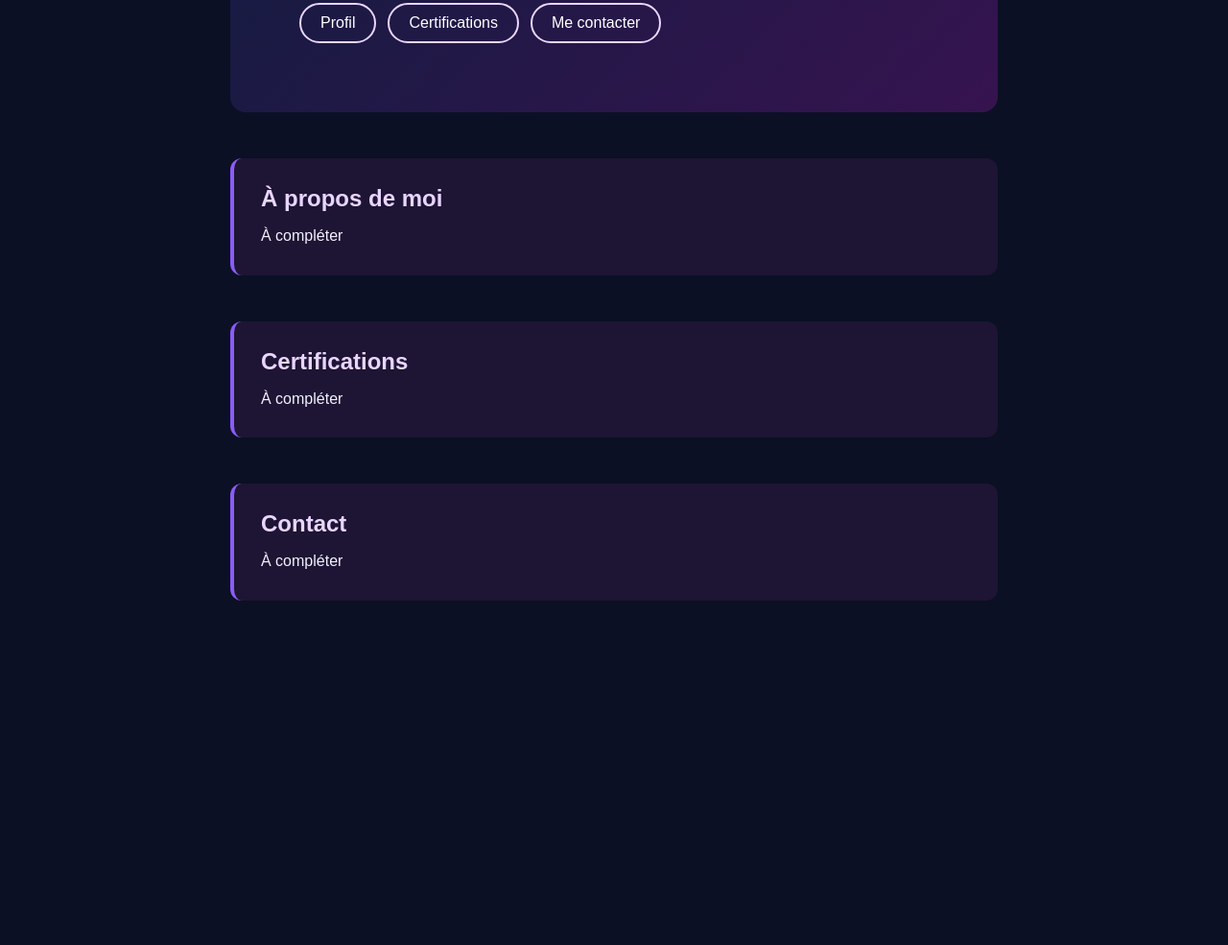
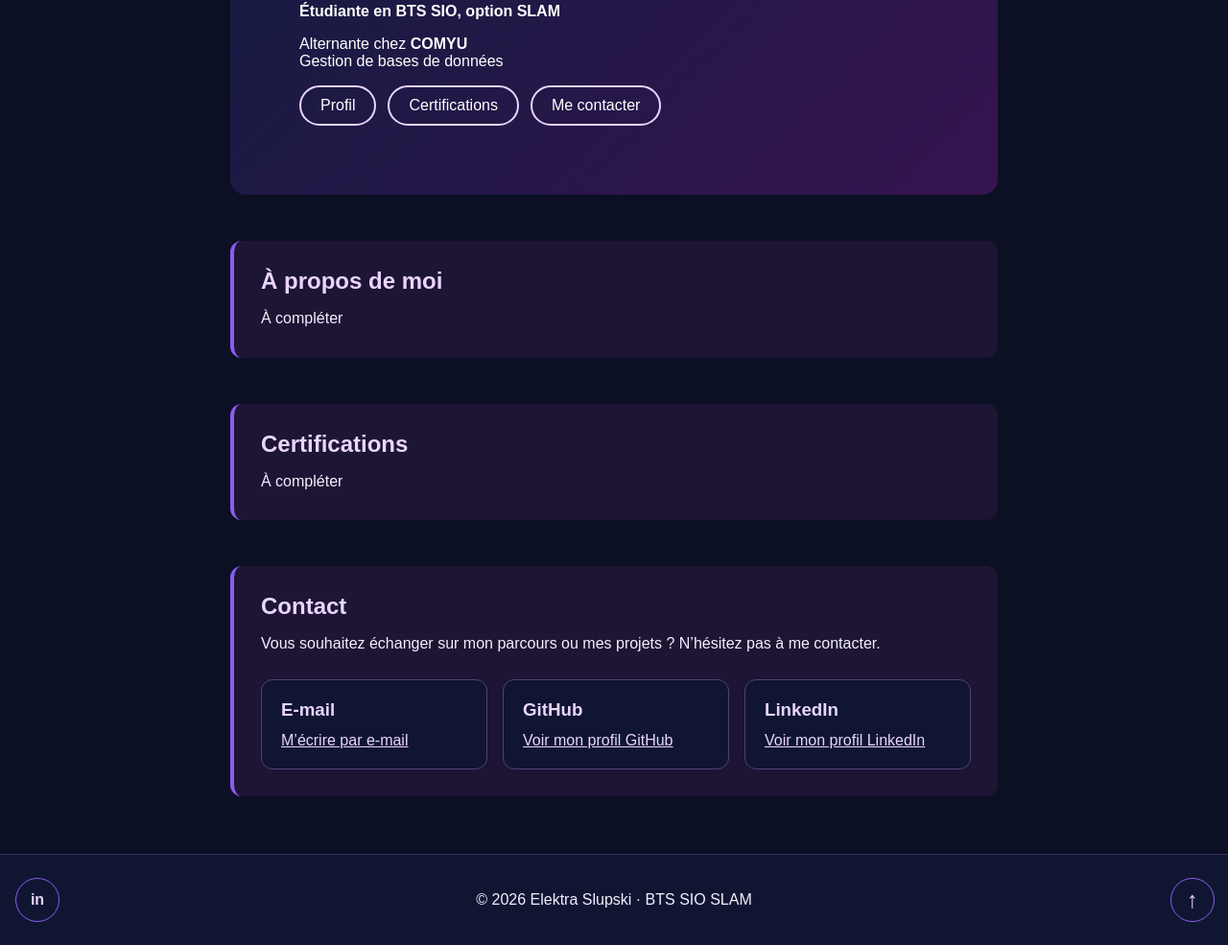
Before and after one commit to Elektra92700/portfolio, a plain HTML site: page index.html in a window 1280 px wide. Shown: the part 285-1270 px from the top of the page at 96% size. Before the commit the page ends 971 px from the top, so only its background shows below. Drawn offline with Linux system fonts and the light colour scheme.

Commit message:
Mise à jour de la page d’accueil

```diff
--- a/index.html
+++ b/index.html
@@ -8,7 +8,7 @@
   <link rel="icon" type="image/png" href="favicon.png">
 </head>
 <body>
-<header class="entete">
+<header class="entete" id="haut">
   <a class="nom-site" href="#accueil">Elektra SLUPSKI <span>BTS SIO SLAM</span></a>
 
  <nav aria-label="Navigation principale">
@@ -23,6 +23,10 @@
 <main>
   <section id="accueil" class="accueil">
     <h1>Elektra SLUPSKI</h1>
+   <p><strong>Étudiante en BTS SIO, option SLAM</strong></p>
+<p>Alternante chez <strong>COMYU</strong><br>
+  Gestion de bases de données
+</p>
     <div class="boutons-accueil">
   <a href="#a-propos">Profil</a>
   <a href="#certifications">Certifications</a>
@@ -40,8 +44,41 @@
 </section>
 <section id="contact">
   <h2>Contact</h2>
-  <p>À compléter</p>
+<p>Vous souhaitez échanger sur mon parcours ou mes projets ? N’hésitez pas à me contacter.</p>
+  <div class="contact-cartes">
+    <div class="contact-carte">
+      <h3>E-mail</h3>
+      <a href="mailto:slupski.elektra@gmail.com">
+        M’écrire par e-mail
+      </a>
+    </div>
+
+<div class="contact-carte">
+  <h3>GitHub</h3>
+  <a href="https://github.com/Elektra92700" target="_blank" rel="noopener">
+    Voir mon profil GitHub
+  </a>
+</div>
+
+<div class="contact-carte">
+  <h3>LinkedIn</h3>
+  <a href="https://www.linkedin.com/in/75-elektra-slupski/" target="_blank" rel="noopener">
+    Voir mon profil LinkedIn
+  </a>
+</div>
+  </div>
 </section>
 </main>
+<footer class="pied-page">
+  <a class="lien-linkedin"
+     href="https://www.linkedin.com/in/75-elektra-slupski/"
+     target="_blank"
+     rel="noopener"
+     aria-label="Mon profil LinkedIn (nouvel onglet)">in</a>
+
+  <p>© 2026 Elektra Slupski · BTS SIO SLAM</p>
+
+  <a class="retour-haut" href="#" aria-label="Retour en haut de la page">↑</a>
+</footer>
 </body>
 </html>
--- a/style.css
+++ b/style.css
@@ -188,3 +188,81 @@ main section[id] {
     scroll-margin-top: 9rem;
   }
 }
+.contact-cartes {
+  display: grid;
+  grid-template-columns: repeat(auto-fit, minmax(min(100%, 230px), 1fr));
+  gap: 16px;
+  margin-top: 24px;
+}
+
+.contact-carte {
+  padding: 20px;
+  background-color: #101632;
+  border: 1px solid #514174;
+  border-radius: 12px;
+}
+
+.contact-carte h3 {
+  margin: 0 0 12px;
+  color: #e9d5ff;
+}
+
+.contact-carte a {
+  display: inline-block;
+  color: #e9d5ff;
+}
+
+.contact-carte .contact-email {
+  padding: 10px 14px;
+  border-radius: 8px;
+  background-color: #e9d5ff;
+  color: #251138;
+  font-weight: bold;
+}
+
+.pied-page {
+  display: grid;
+  grid-template-columns: 44px minmax(0, 1fr) 44px;
+  align-items: center;
+  gap: 12px;
+  padding: 24px 16px;
+  background-color: #101632;
+  border-top: 1px solid #3b2b61;
+}
+
+.pied-page p {
+  grid-column: 2;
+  margin: 0;
+  text-align: center;
+}
+
+.pied-page .retour-haut {
+  grid-column: 3;
+  display: grid;
+  place-items: center;
+  width: 44px;
+  height: 44px;
+  border: 1px solid #8b5cf6;
+  border-radius: 50%;
+  color: #e9d5ff;
+  font-size: 24px;
+  text-decoration: none;
+}
+
+.pied-page .retour-haut:hover,
+.pied-page .retour-haut:focus-visible {
+  background-color: #e9d5ff;
+  color: #251138;
+}
+.pied-page .lien-linkedin {
+  grid-column: 1;
+  display: grid;
+  place-items: center;
+  width: 44px;
+  height: 44px;
+  border: 1px solid #8b5cf6;
+  border-radius: 50%;
+  color: #e9d5ff;
+  font-weight: bold;
+  text-decoration: none;
+}
```
